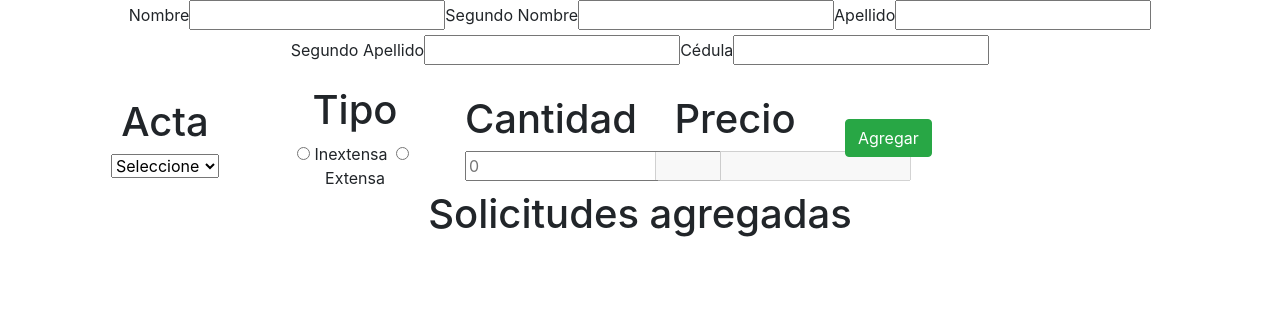
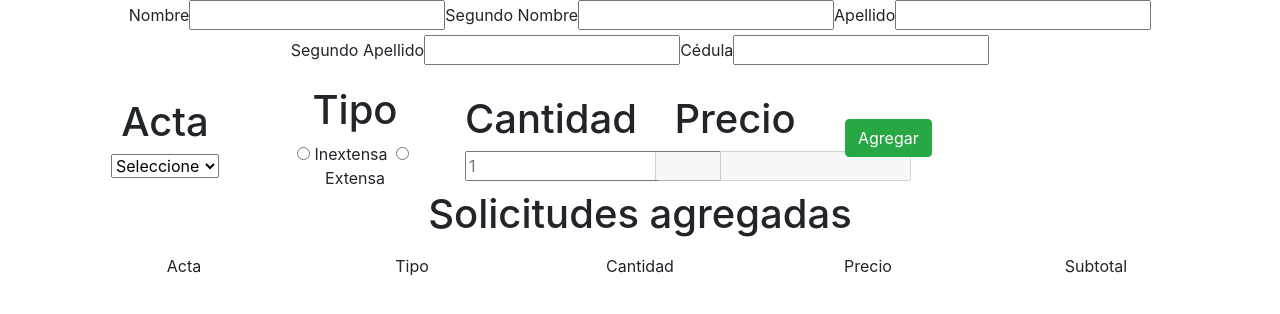
Before and after one commit to rajcespedes/diligencias, a React (Create React App) app: page / in a window 1280 px wide. Shown: the top 314 px of the page. Built offline with nearby package versions, Linux system fonts and the light colour scheme.

Commit message:
Listing requested items

```diff
--- a/src/actasList.js
+++ b/src/actasList.js
@@ -6,19 +6,24 @@ function actasList(props) {
         <div>
             <div className="row">
                 <div className="col">
-                    <label>Acta</label>
+                    <p>{props.acta}</p>
                 </div>
                 <div className="col">
-                    <label>Tipo</label>
+                    <p>{props.tipoActa == "400" ? "Inextensa" : "Extensa"}</p>
                 </div>
                 <div className="col">
-                    <label>Cantidad</label>
+                    <p>{props.cantidad}</p>
                 </div>
                 <div className="col">
-                    <label>Precio</label>
+                    <p>{props.tipoActa}</p>
                 </div>
                 <div className="col">
-                    <label>Total</label>
+                    <p>{props.tipoActa == "400" ? props.cantidad * 400 : props.cantidad * 500}</p>
+                </div>
+            </div>
+            <div>
+                <div className="row">
+                    {/* <h3>{}</h3> */}
                 </div>
             </div>
         </div>
--- a/src/home.js
+++ b/src/home.js
@@ -3,7 +3,7 @@ import { Component } from 'react';
 import { BrowserRouter as Router, Route} from 'react-dom';
 import 'bootstrap/dist/css/bootstrap.min.css';
 import FormInfo from './formInfoView';
-import actasList from './actasList';
+import ActasList from './actasList';
 
 export default class Home extends Component {
 
@@ -18,6 +18,7 @@ export default class Home extends Component {
         this.onChangeTipoActa = this.onChangeTipoActa.bind(this);
         this.onChangeCantidad = this.onChangeCantidad.bind(this);
         this.onHandleSubmit = this.onHandleSubmit.bind(this);
+        this.onChangeActa = this.onChangeActa.bind(this);
 
         this.state = {
             name: '',
@@ -28,7 +29,7 @@ export default class Home extends Component {
             acta: '',
             tipoActa: '',
             cantidad: 1,
-            subtotal: 0
+            component: []
         };
     }
 
@@ -62,37 +63,60 @@ export default class Home extends Component {
         });
     }
 
-
-    onChangeTipoActa(e){
-
+    onChangeActa(e){
         this.setState({
             acta: e.target.value
         });
     }
 
+
+    onChangeTipoActa(e){
+
+        this.setState({
+            tipoActa: e.target.value
+        });
+    }
+
     onChangeCantidad(e){
 
-        this.setState({
-            cantidad: e.target.value,
+        this.setState( {
+            cantidad: e.target.value
             // acta:
                 // (this.state.acta <= 0) ? 1 * this.state.cantidad :
-            subtotal: this.state.acta * this.state.cantidad
+            // subtotal: this.state.acta * this.state.cantidad
         });
 
-        alert(this.state.subtotal);
+        // alert(this.state.cantidad);
 
     }
 
     onHandleSubmit(e){
-        this.setState({
-            name: e.target.value
-        });
+        e.preventDefault();
+        // console.log(e);
+        // this.setState({
+        //     component: <ActasList name={this.state.nombre}/>
+
+        // });
+        var addComponent = this.state.component;
+        addComponent.push(
+            <ActasList
+                key={addComponent.length}
+                name={this.state.name}
+                acta={this.state.acta}
+                cantidad={this.state.cantidad}
+                tipoActa={this.state.tipoActa}
+                subtotal={this.state.precio * this.state.cantidad}
+                />
+        );
+        this.setState({ component: addComponent });
+
+        // alert({actasList});
     }
 
     render() {
         return (
             <div className="container">
-                <form>
+                <form >
                 <div className="form-group">
                     <label>Nombre</label>
                     <input onChange={this.onChangeName}  type="text" ></input>
@@ -130,14 +154,14 @@ export default class Home extends Component {
                     </div>
                     <div className="col-2">
                         <h1>Cantidad</h1>
-                        <input type="number" min="1" placeholder="0" onChange={this.onChangeCantidad}/>
+                        <input type="number" min="1" placeholder="1" onChange={this.onChangeCantidad}/>
                     </div>
                     <div className="col-2">
                         <h1>Precio</h1>
-                        <input value={ this.state.acta } type="number" disabled />
+                        <input value={ this.state.tipoActa } type="number" disabled />
                     </div>
                     <div className="col-2 d-flex align-items-center">
-                        <input type="submit"  className="btn btn-success" value="Agregar"/>
+                        <input type="submit"  className="btn btn-success" value="Agregar" onClick={this.onHandleSubmit}/>
 
                     </div>
                 </div>
@@ -152,6 +176,26 @@ export default class Home extends Component {
                         cedula: this.state.cedula
                      } }/>
                 </div>
+                <div className="row">
+                    <div className="col">
+                        <label>Acta</label>
+                    </div>
+                    <div className="col">
+                        <label>Tipo</label>
+                    </div>
+                    <div className="col">
+                        <label>Cantidad</label>
+                    </div>
+                    <div className="col">
+                        <label>Precio</label>
+                    </div>
+                    <div className="col">
+                        <label>Subtotal</label>
+                    </div>
+                </div>
+                <div>
+                    {this.state.component}
+                </div>
             </div>
         )
 
```
